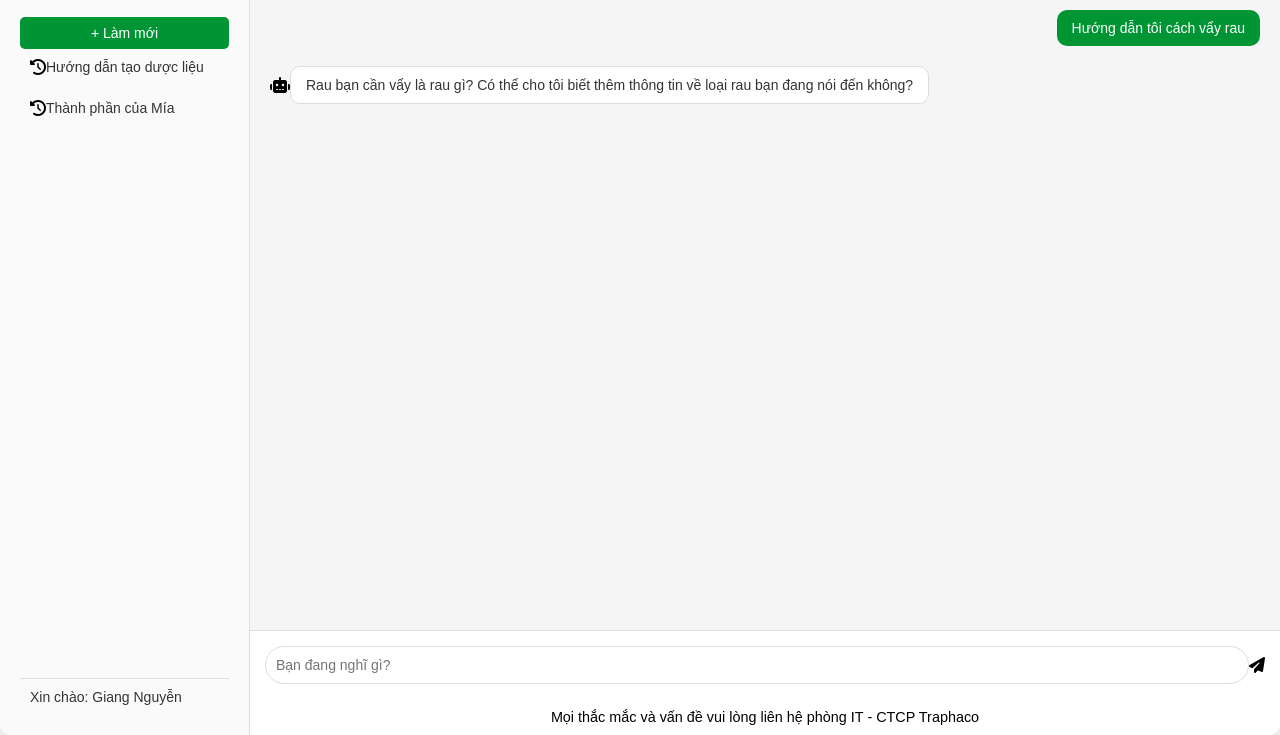
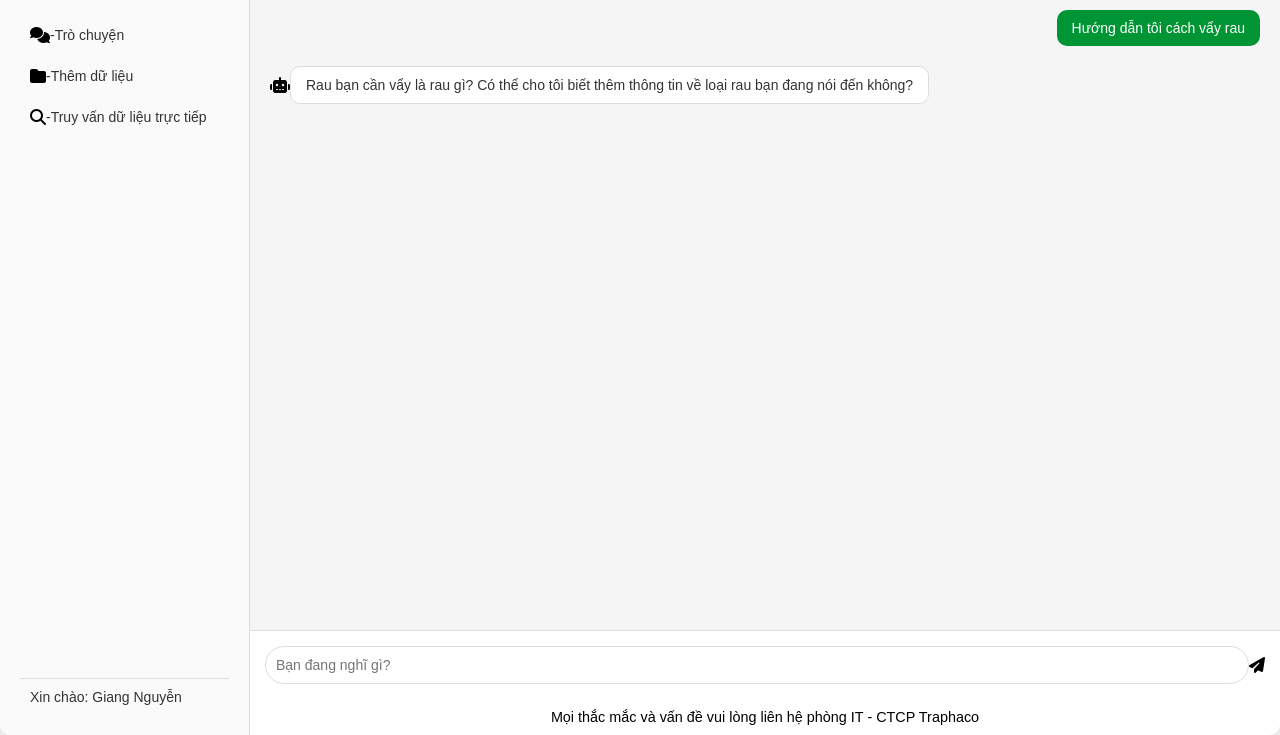
Before and after one commit to nguyenvietgiang/TemplateForAI, a plain HTML site: page Pages/index.html in a window 1280 px wide. Shown: the part 65-800 px from the top of the page. Drawn offline with Linux system fonts and the light colour scheme.

Commit message:
sửa menu

```diff
--- a/Pages/index.html
+++ b/Pages/index.html
@@ -14,15 +14,18 @@
             <div class="sidebar-header">
                 <img src="/Resources/TraphacoLogo.png">
             </div>
-            <button class="new-chat-btn">+ Làm mới</button>
             <div class="chat-list">
                 <div class="chat-item">
-                    <i class="fa-solid fa-clock-rotate-left" style="color: #000000;"></i>
-                    <span>Hướng dẫn tạo dược liệu</span>
+                    <i class="fa-solid fa-comments" style="color: #000000;"></i>
+                    <span>-Trò chuyện</span>
                 </div>
                 <div class="chat-item">
-                    <i class="fa-solid fa-clock-rotate-left" style="color: #000000;"></i>
-                    <span>Thành phần của Mía</span>
+                    <i class="fa-solid fa-folder" style="color: #000000;"></i>
+                    <span>-Thêm dữ liệu</span>
+                </div>
+                <div class="chat-item">
+                    <i class="fa-solid fa-magnifying-glass" style="color: #000000;"></i>
+                    <span>-Truy vấn dữ liệu trực tiếp</span>
                 </div>
 
             </div>
```
